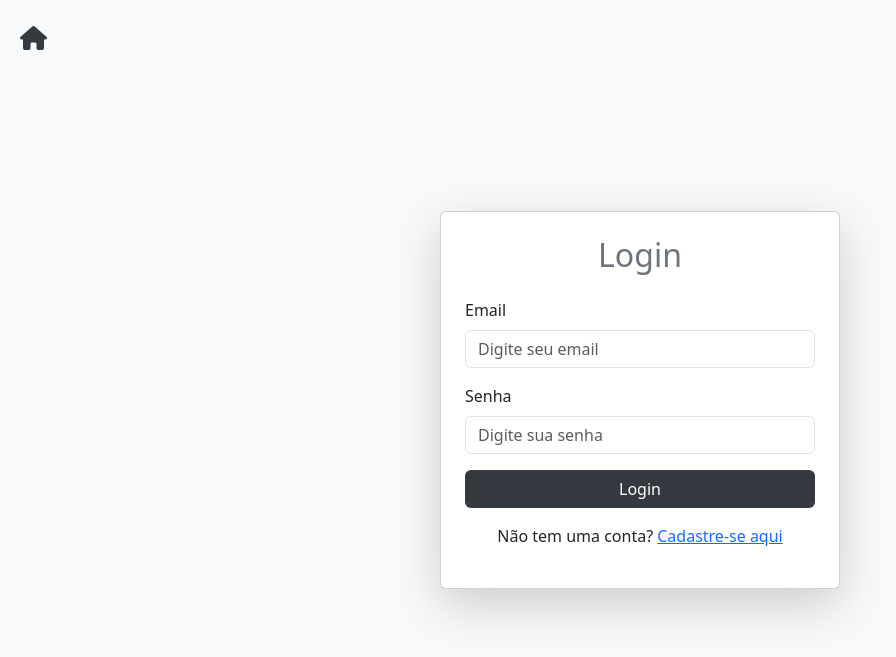
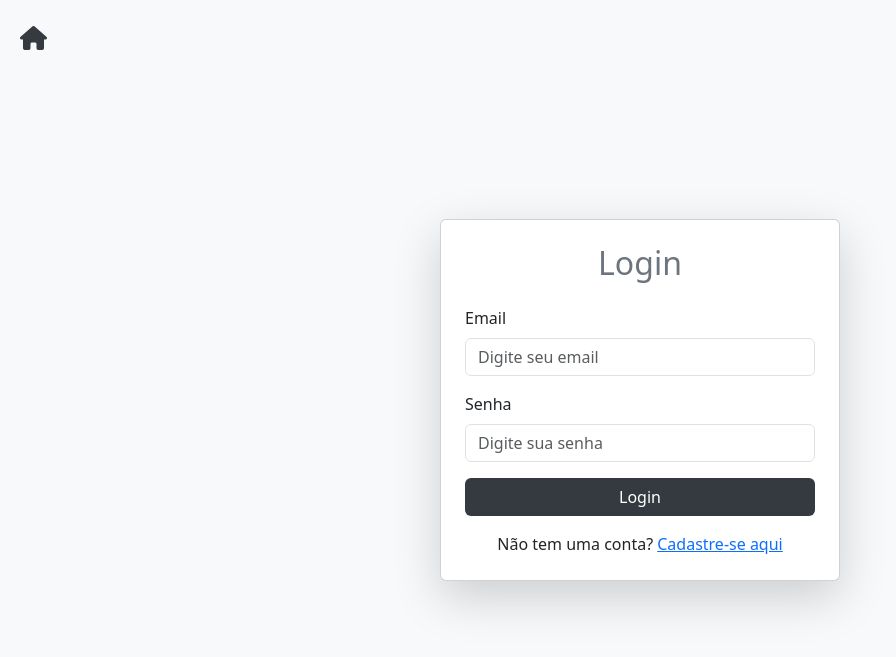
Before and after one commit to mvsilvass/portal-de-noticias, a PHP site: page /src/pages/login.php in a window 1280 px wide. Shown: the top 657 px of the page, without its empty margins (0-896 px from the left). Run offline with PHP 8.4, Linux system fonts and the light colour scheme.

Commit message:
Update login.php

```diff
--- a/src/pages/login.php
+++ b/src/pages/login.php
@@ -40,9 +40,7 @@ if ($_SERVER['REQUEST_METHOD'] === 'POST') {
     <meta charset="UTF-8">
     <meta name="viewport" content="width=device-width, initial-scale=1.0">
     <title>Login</title>
-    <!-- Bootstrap CSS -->
     <link href="https://cdn.jsdelivr.net/npm/bootstrap@5.3.3/dist/css/bootstrap.min.css" rel="stylesheet">
-    <!-- Font Awesome (para ícone de casa) -->
     <link href="https://cdnjs.cloudflare.com/ajax/libs/font-awesome/6.0.0/css/all.min.css" rel="stylesheet">
 </head>
 <style>
@@ -62,7 +60,6 @@ if ($_SERVER['REQUEST_METHOD'] === 'POST') {
 </style>
 <body class="bg-light d-flex justify-content-center align-items-center vh-100">
 
-<!-- Ícone de casa -->
 <a href="../../index.php" class="home-icon">
     <i class="fas fa-home"></i>
 </a>
@@ -88,7 +85,7 @@ if ($_SERVER['REQUEST_METHOD'] === 'POST') {
         <button type="submit" class="btn w-100" style="background-color: #343a40 !important; color: white;">Login</button>
     </form>
 
-    <p class="text-center mt-3">
+    <p class="text-center mt-3 mb-0">
         Não tem uma conta? <a href="../pages/cadastrar.php">Cadastre-se aqui</a>
     </p>
 </div>
```
